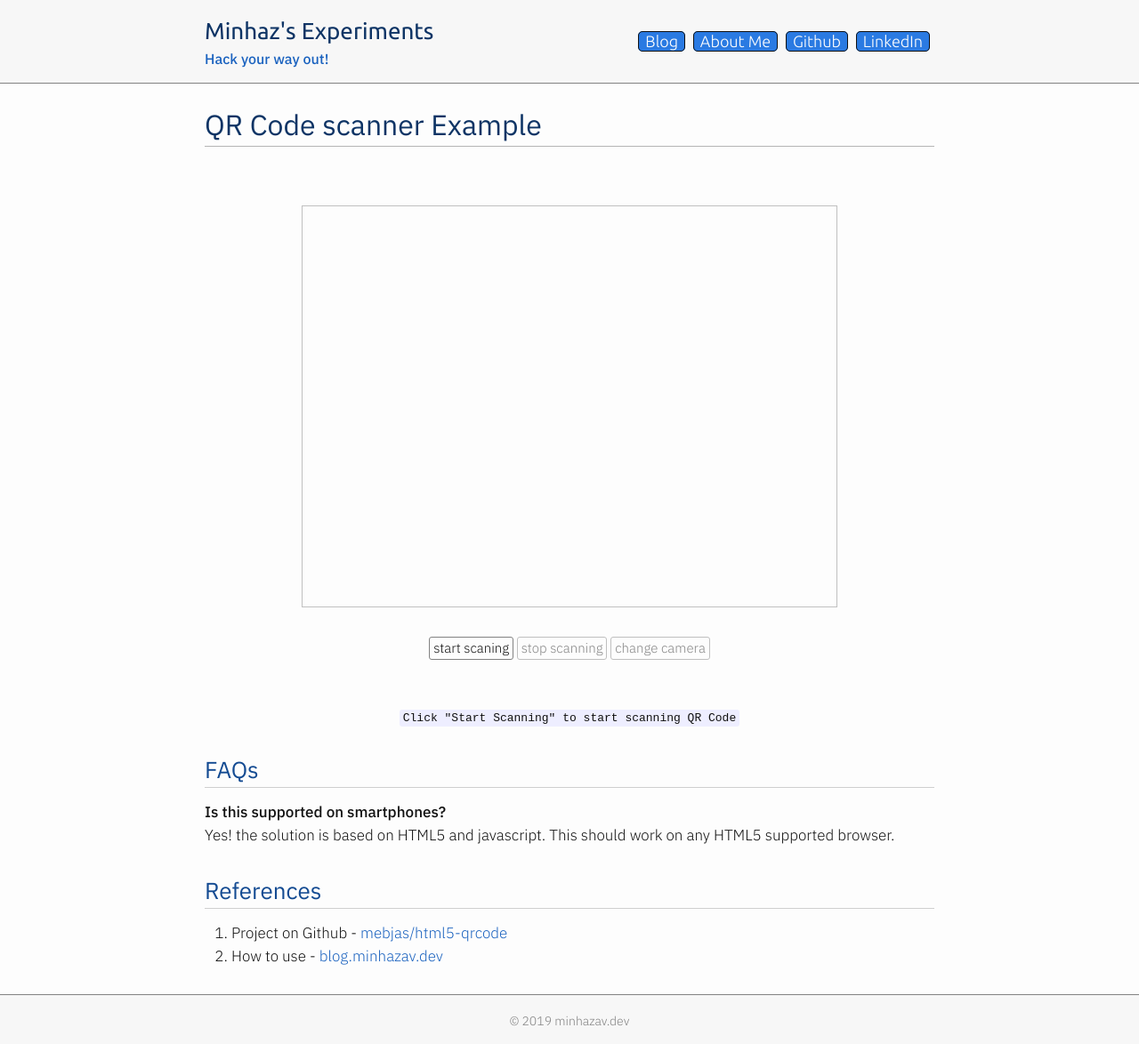
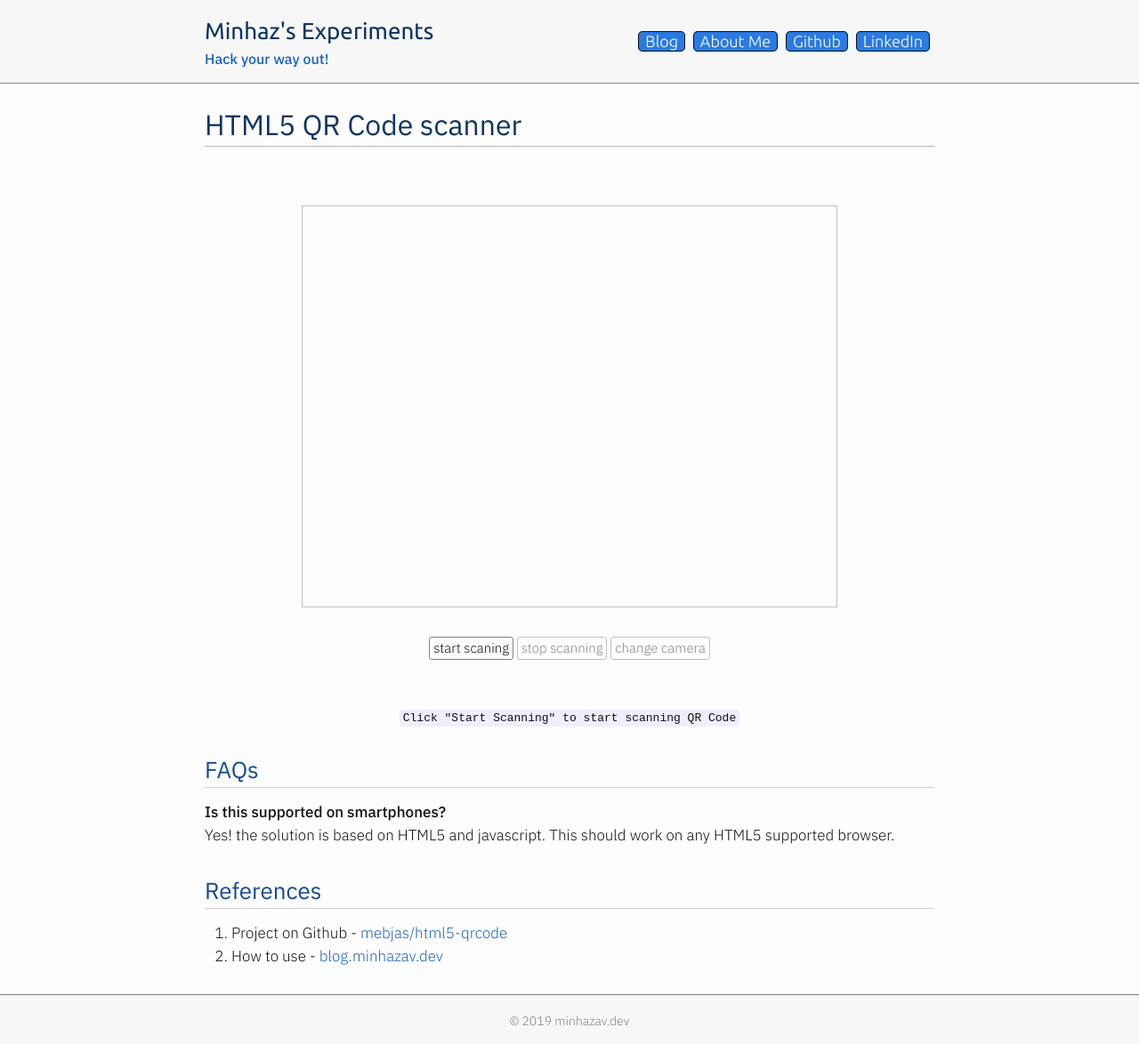
Before and after one commit to mebjas/mebjas.github.io, a Jekyll site: the page built from research/html5-qrcode/index.md, in a window 1280 px wide. Shown: the whole page at 89% size. Built offline with Jekyll 4.4.1, drawn with Linux system fonts in a browser that asks for light colours.

Commit message:
demo code for html5 qrcode fixed

```diff
--- a/_layouts/research/html5qrcode/layout.html
+++ b/_layouts/research/html5qrcode/layout.html
@@ -22,7 +22,7 @@ button[disabled]{
 }
 </style>
 <div class="container" style="text-align: center">
-    <h1> QR Code scanner Example </h1>
+    <h1> HTML5 QR Code scanner </h1>
     <br><br>
 
     <div id="qr" style="display: inline-block;"></div>
```
Also changed, not shown: other parts of _layouts/research/html5qrcode/layout.html (+3 -3 lines).
